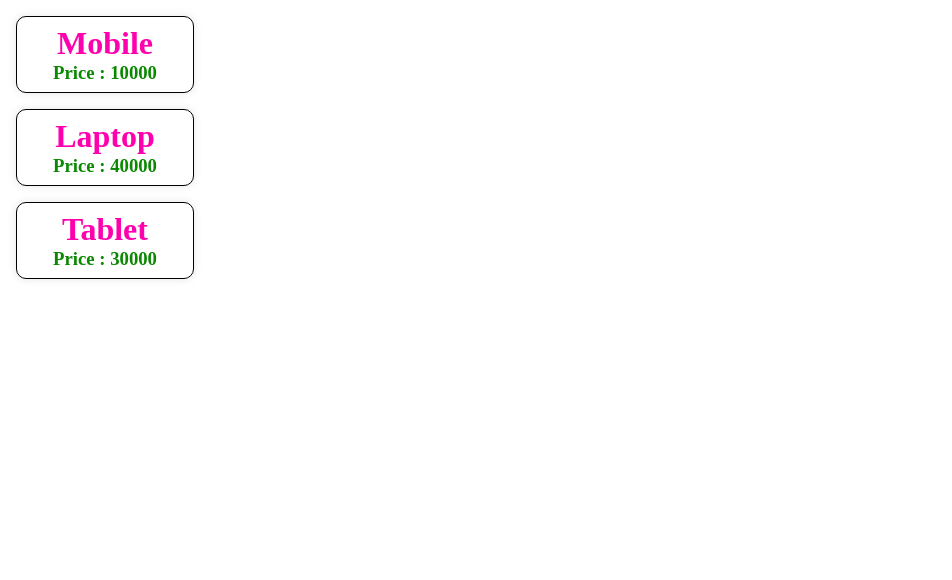
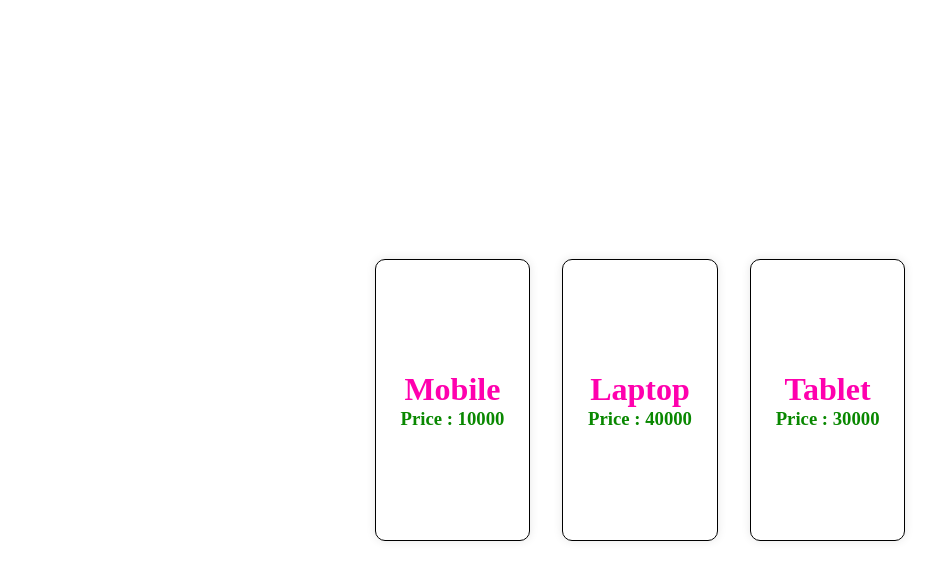
Before and after one commit to sanjeevkoshti/React-Learning, a React (Vite) app: page / in a window 1280 px wide. Shown: the top 580 px of the page, without its empty margins (0-952 px from the left). Built offline with nearby package versions, Linux system fonts and the light colour scheme.

Commit message:
props using array of objects

```diff
--- a/src/Product.css
+++ b/src/Product.css
@@ -1,9 +1,9 @@
 .product{
     border: 1.5px solid black;
     border-radius: 10px;
-    width: 10rem;
+    width: 12vw;
+    height: 35vh;
     margin: 1rem;
-    padding: 0.5rem;
     box-shadow: 0 0 10px rgba(0, 0, 0, 0.1);
     align-items: center;
     justify-content: center;
--- /dev/null
+++ b/src/Propss.css
@@ -0,0 +1,9 @@
+.productSec{
+    display: flex;
+    flex-wrap: wrap;
+    align-self: start;
+    align-items: center;
+    justify-content: center;
+    height: 100vh;
+    width: 100vw;
+}
--- a/src/Propss.jsx
+++ b/src/Propss.jsx
@@ -1,4 +1,5 @@
 import Product from "./Product";
+import "./Propss.css";
 
 //array of objects
 const products = [
@@ -10,11 +11,11 @@ const products = [
 //display array of objects
 const Propss = () => {
   return (
-    <>
+    <div className="productSec">
       {products.map((product) => (
         <Product title={product.title} price={product.price}/>
       ))}
-    </>
+    </div>
   );
 }
 
```
Also changed, not shown: src/App.css (line endings or trailing spaces).
